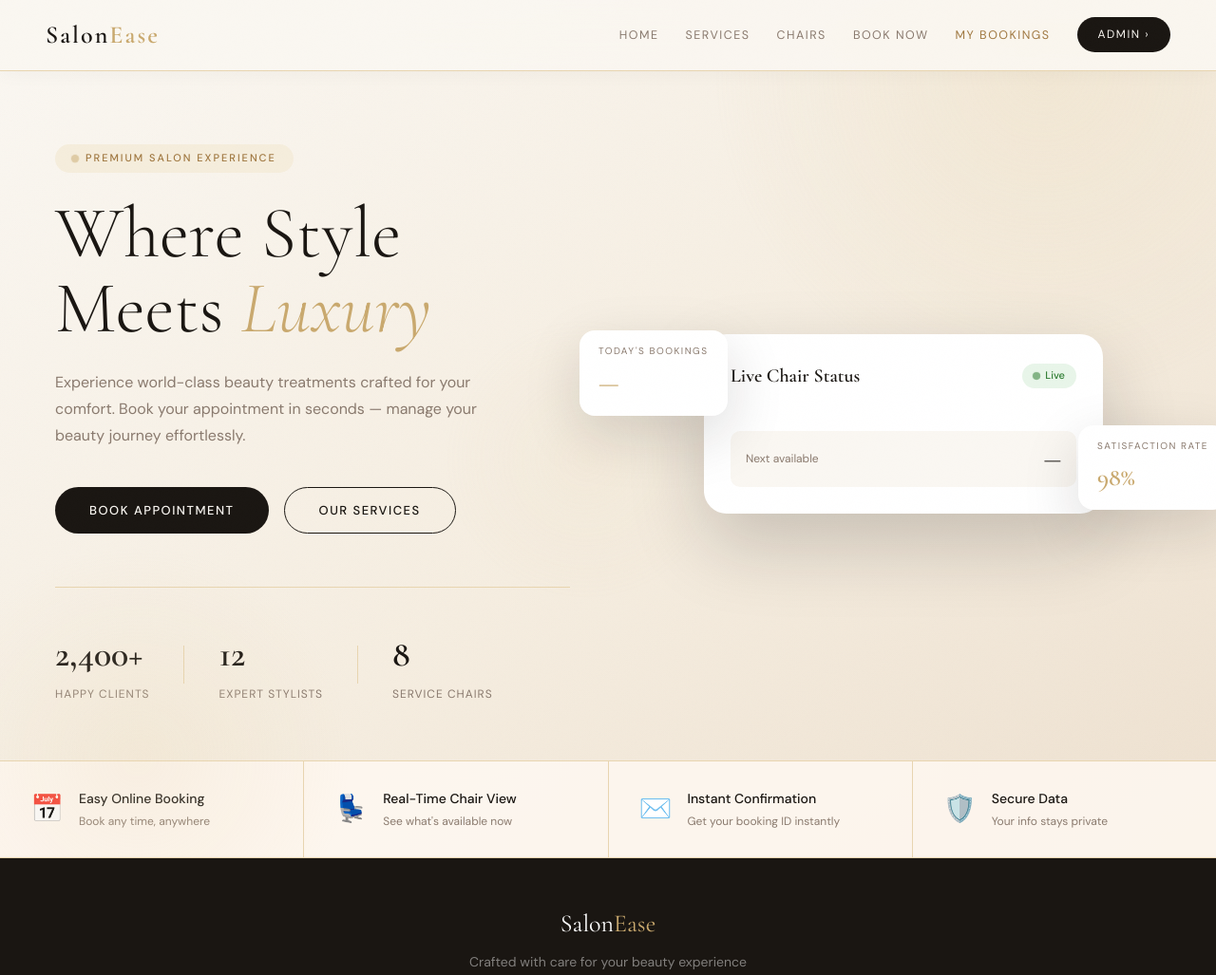
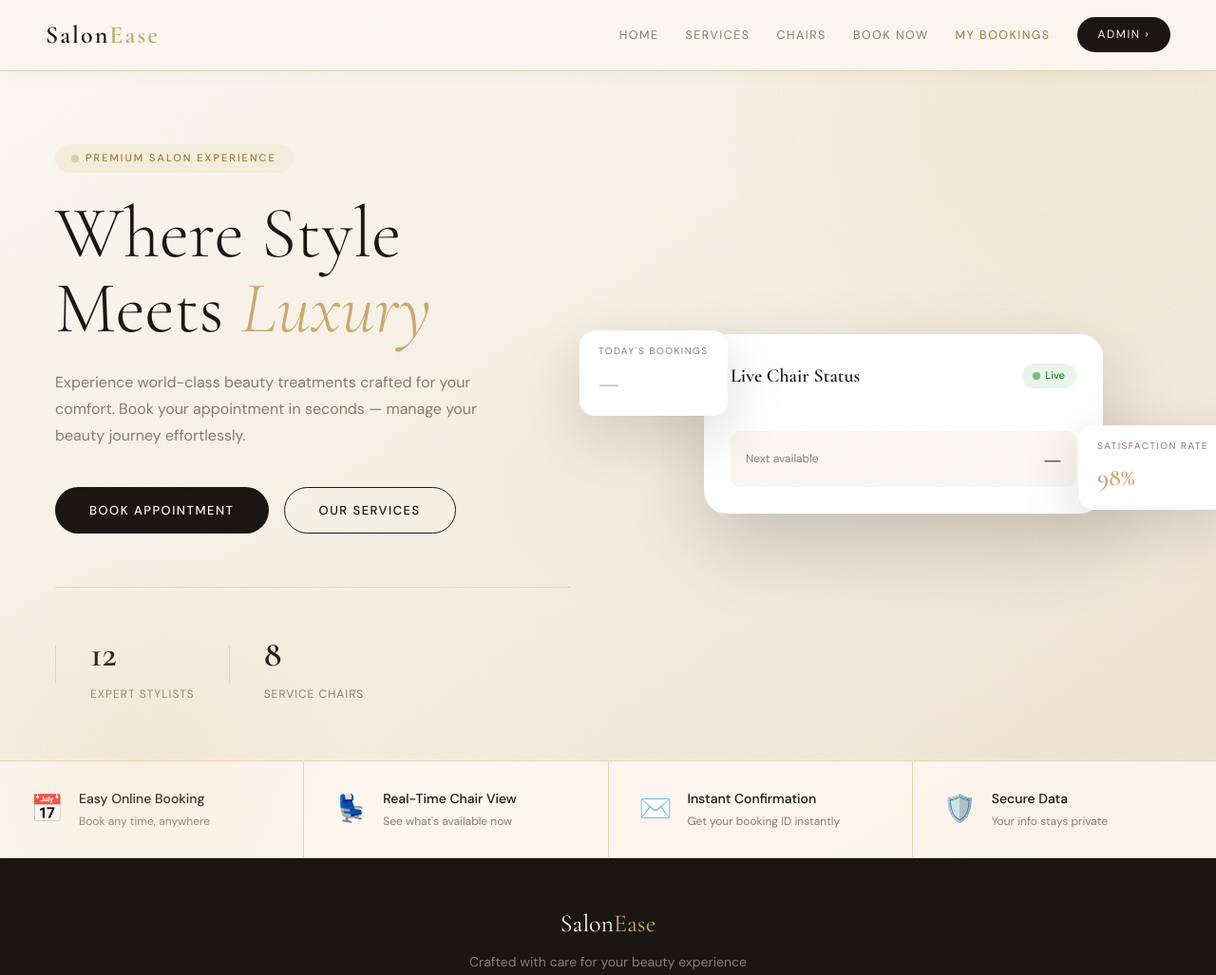
Before and after one commit to snehilkhatri086-collab/saloneEase, a website: page index.html in a window 1280 px wide. Shown: the top 1027 px of the page at 95% size. Drawn offline with nearby package versions, Linux system fonts and the light colour scheme.

Commit message:
Remove 'Happy Clients' stat and update admin hint
Removed 'Happy Clients' stat from the hero section and adjusted admin hint text.

```diff
--- a/index.html
+++ b/index.html
@@ -46,10 +46,6 @@
         <button class="btn-outline" onclick="showPage('services')">Our Services</button>
       </div>
       <div class="hero-stats">
-        <div class="stat">
-          <div class="stat-num" id="hs-clients">2,400+</div>
-          <div class="stat-lbl">Happy Clients</div>
-        </div>
         <div class="stat-divider"></div>
         <div class="stat">
           <div class="stat-num">12</div>
@@ -388,7 +384,7 @@
         <label>Password</label>
         <input type="password" id="adm-pass" placeholder="••••••••" />
       </div>
-      <div class="adm-hint">Default: admin / salon123</div>
+
       <button class="btn-adm-login" onclick="adminLogin()">Access Dashboard →</button>
     </div>
   </div>
```
